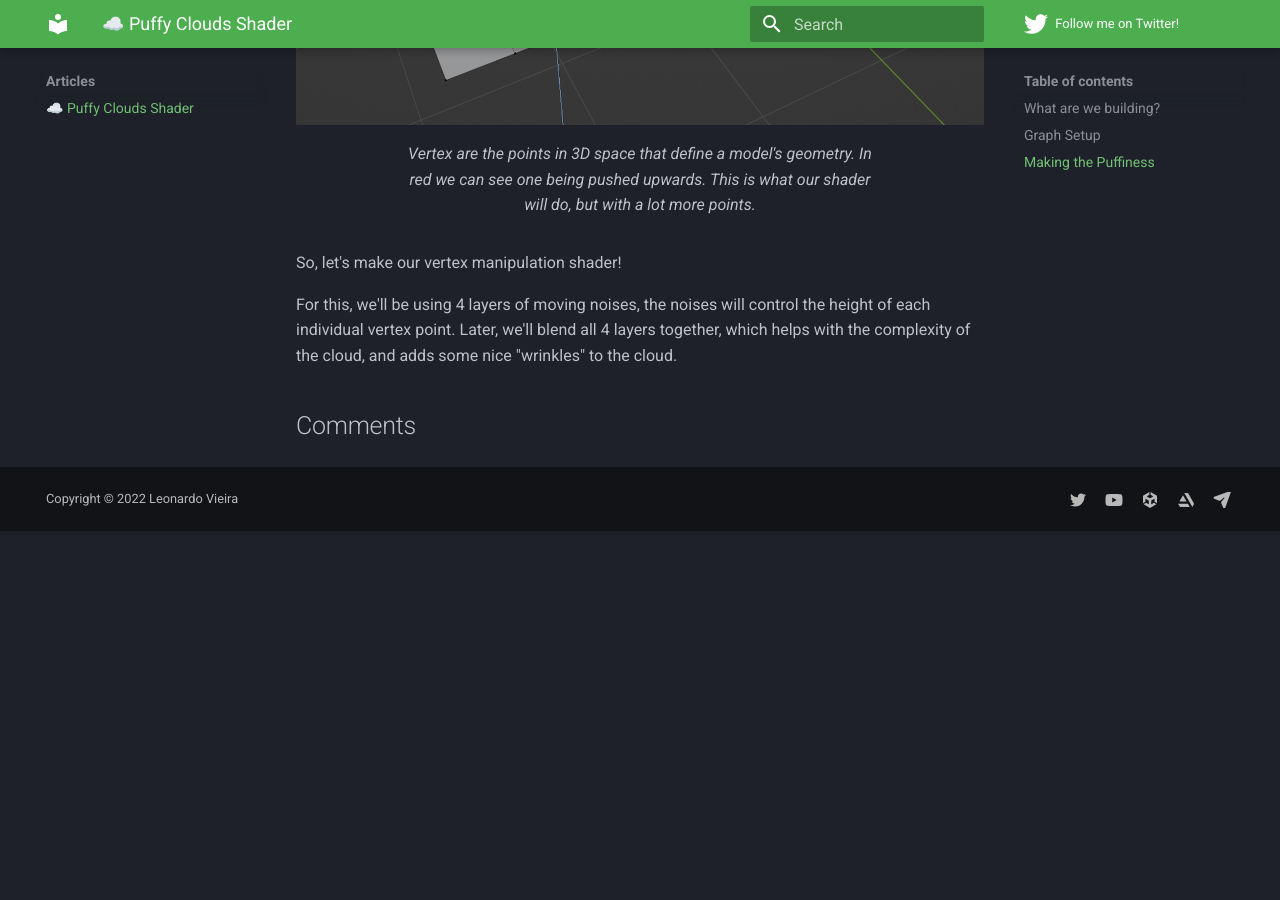
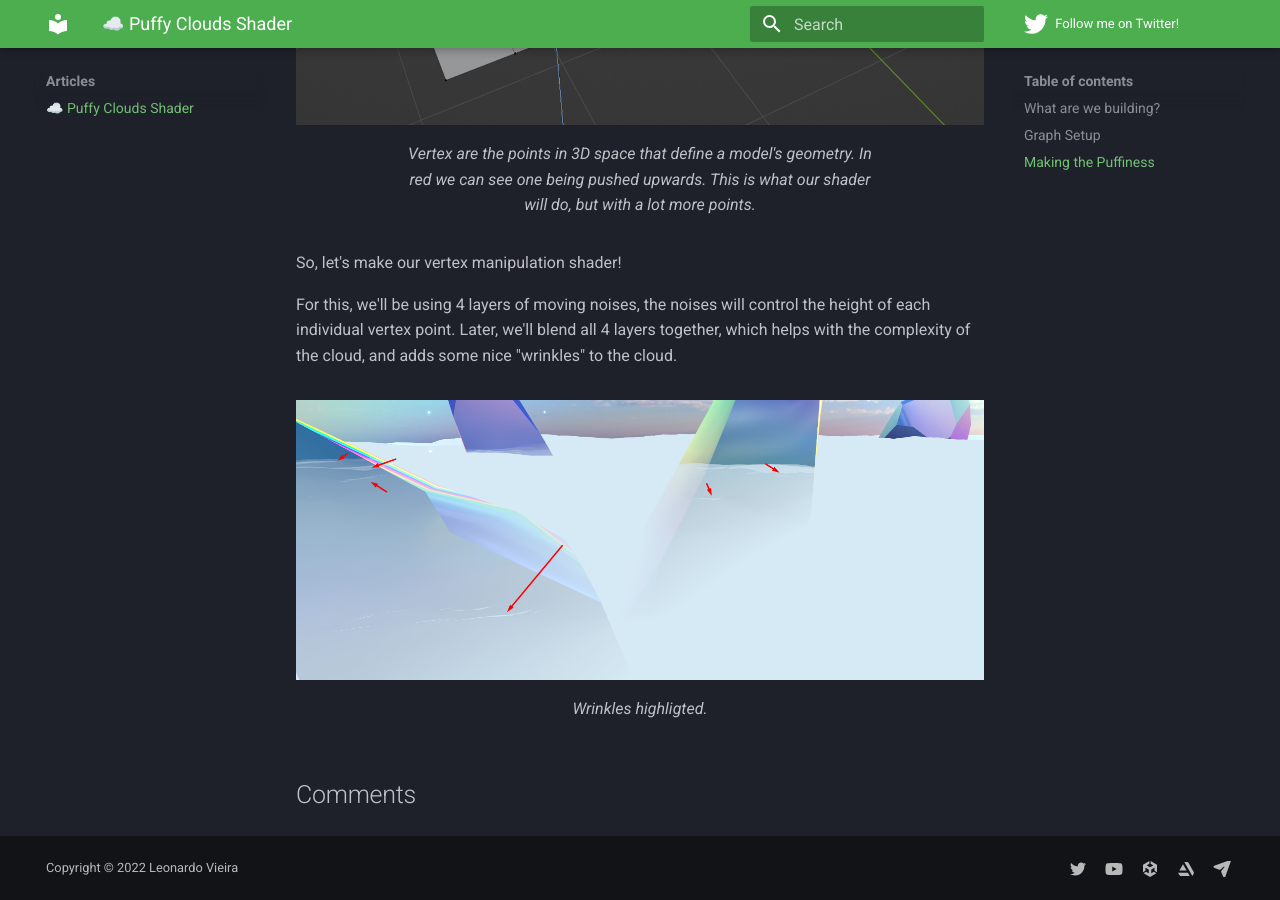
Before and after one commit to Nokdef/NokdefWebsite, an MkDocs documentation site: the page built from docs/Articles/Stylized-Puffy-Clouds-Shader.md, in a window 1280 px wide and 900 px high, scrolled down 4133 px. Built offline with MkDocs 1.6.1 and Material for MkDocs 9.7.7, drawn with Linux system fonts in a browser that asks for light colours; comment, search, counter and statistics services are not loaded; before the commit the page ends 4664 px from its top, so only the background shows below that.

Commit message:
Teaching layers

```diff
--- a/docs/Articles/Stylized-Puffy-Clouds-Shader.md
+++ b/docs/Articles/Stylized-Puffy-Clouds-Shader.md
@@ -42,3 +42,6 @@ We achieve the puffiness of the clouds through vertex manipulation, meaning we c
 So, let's make our vertex manipulation shader!
 
 For this, we'll be using 4 layers of moving noises, the noises will control the height of each individual vertex point. Later, we'll blend all 4 layers together, which helps with the complexity of the cloud, and adds some nice "wrinkles" to the cloud.
+<figure markdown>
+![Vertex Demonstration](https://raw.githubusercontent.com/Nokdef/NokdefWebsite/main/docs/StylizedPuffyClouds-4.png){ width="700" }
+<figcaption> Wrinkles highligted.</figcaption> </figure>
```
Also changed, not shown: docs/StylizedPuffyClouds-5.png (added).
